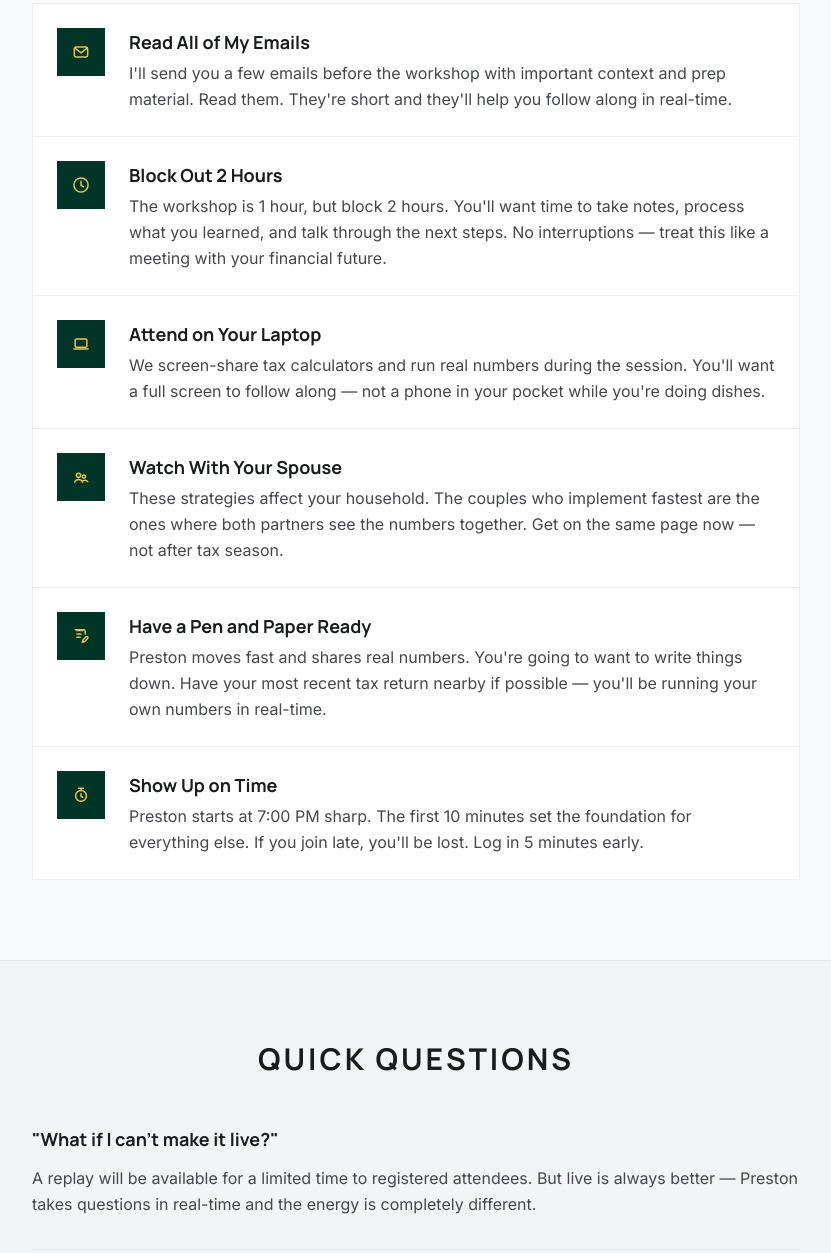
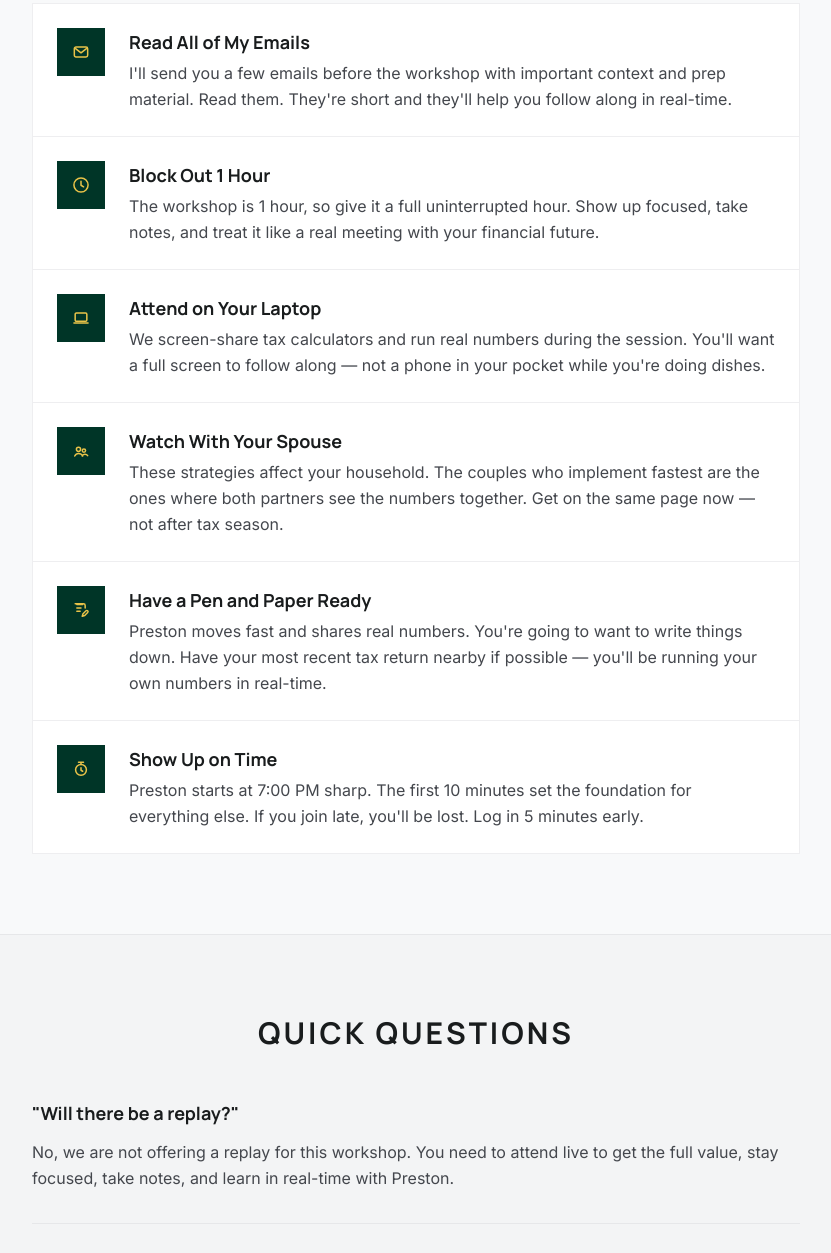
Before and after one commit to LEGACY-INVESTING-SHOW/tactical-blueprint-v2, a website: page confirmation/index.html in a window 1280 px wide. Shown: the part 2733-3986 px from the top of the page, without its empty margins (224-1055 px from the left). Drawn offline with Linux system fonts and the light colour scheme.

Commit message:
Update confirmation page attendance messaging

```diff
--- a/confirmation/index.html
+++ b/confirmation/index.html
@@ -142,8 +142,8 @@ Today 7:00 PM EST / 4:00 PM PST
 <svg aria-hidden="true" class="icon w-5 h-5 text-[#e9c349]" fill="none" viewBox="0 0 24 24"><circle cx="12" cy="12" r="8.5" stroke="currentColor" stroke-width="1.8"/><path d="M12 7.5v4.8l3.1 1.9" stroke="currentColor" stroke-linecap="round" stroke-linejoin="round" stroke-width="1.8"/></svg>
 </div>
 <div>
-<h4 class="font-headline font-bold text-lg mb-1">Block Out 2 Hours</h4>
-<p class="text-on-surface-variant leading-relaxed">The workshop is 1 hour, but block 2 hours. You'll want time to take notes, process what you learned, and talk through the next steps. No interruptions — treat this like a meeting with your financial future.</p>
+<h4 class="font-headline font-bold text-lg mb-1">Block Out 1 Hour</h4>
+<p class="text-on-surface-variant leading-relaxed">The workshop is 1 hour, so give it a full uninterrupted hour. Show up focused, take notes, and treat it like a real meeting with your financial future.</p>
 </div>
 </div>
 
@@ -196,8 +196,8 @@ Today 7:00 PM EST / 4:00 PM PST
 <h2 class="font-headline text-3xl font-bold text-center mb-12 uppercase tracking-widest">Quick Questions</h2>
 <div class="space-y-8">
 <div class="pb-8 border-b border-outline-variant/30">
-<h3 class="font-headline font-bold text-lg mb-3">"What if I can't make it live?"</h3>
-<p class="text-on-surface-variant leading-relaxed">A replay will be available for a limited time to registered attendees. But live is always better — Preston takes questions in real-time and the energy is completely different.</p>
+<h3 class="font-headline font-bold text-lg mb-3">"Will there be a replay?"</h3>
+<p class="text-on-surface-variant leading-relaxed">No, we are not offering a replay for this workshop. You need to attend live to get the full value, stay focused, take notes, and learn in real-time with Preston.</p>
 </div>
 <div class="pb-8 border-b border-outline-variant/30">
 <h3 class="font-headline font-bold text-lg mb-3">"Is this really free?"</h3>
```
